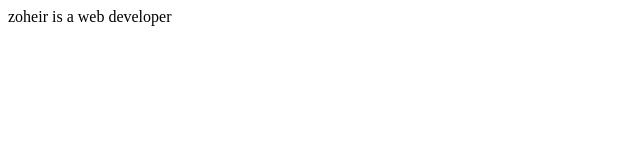
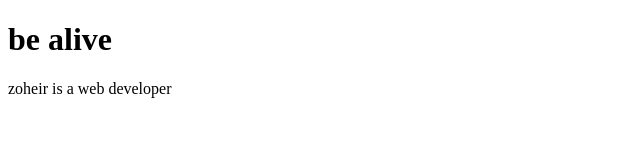
Before and after one commit to zoheirkhonyagar/first-project, a plain HTML site: page index.html in a window 1280 px wide. Shown: the whole page, without its empty margins (0-640 px from the left). Drawn offline with Linux system fonts and the light colour scheme.

Commit message:
add be alive text to index.html

```diff
--- a/index.html
+++ b/index.html
@@ -8,7 +8,7 @@
     <title>Document</title>
 </head>
 <body>
-
+<h1>be alive</h1>
 
 zoheir is a web developer
 </body>
```
